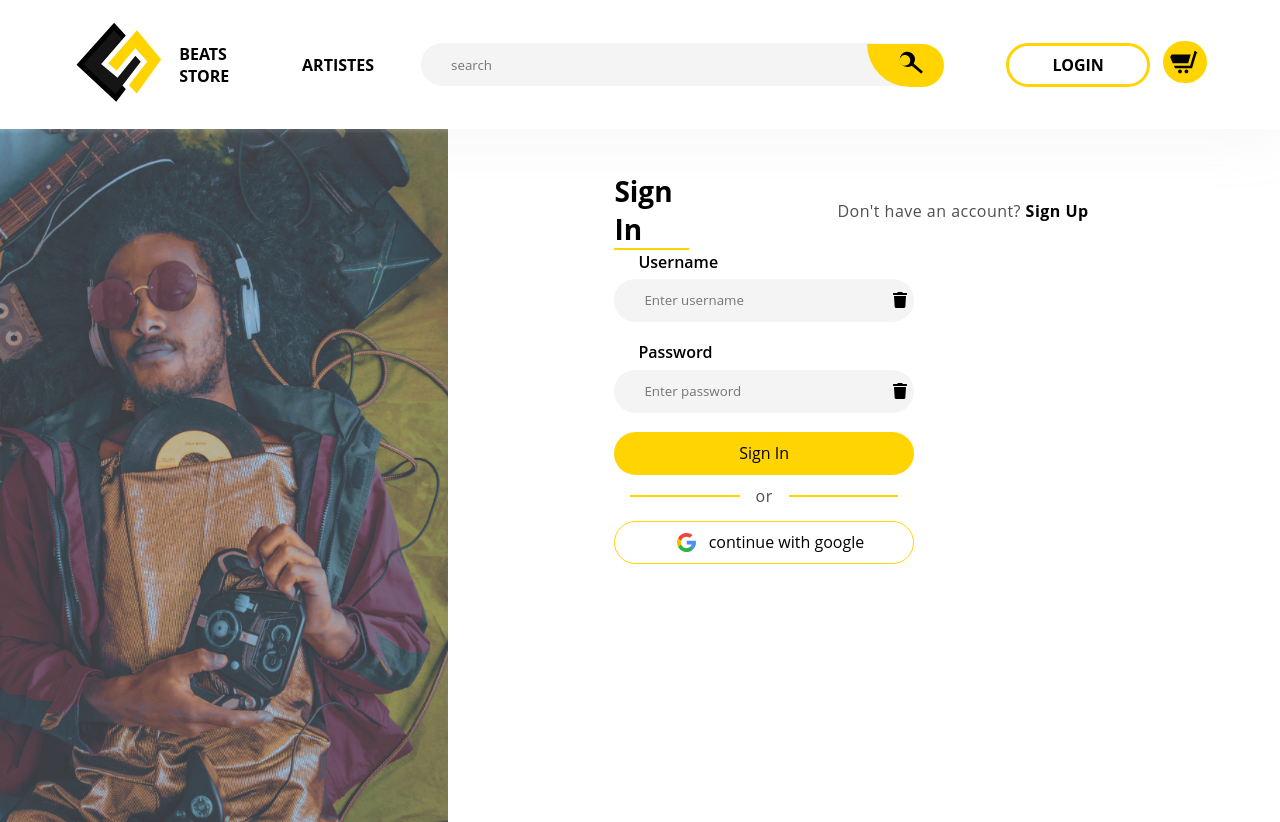
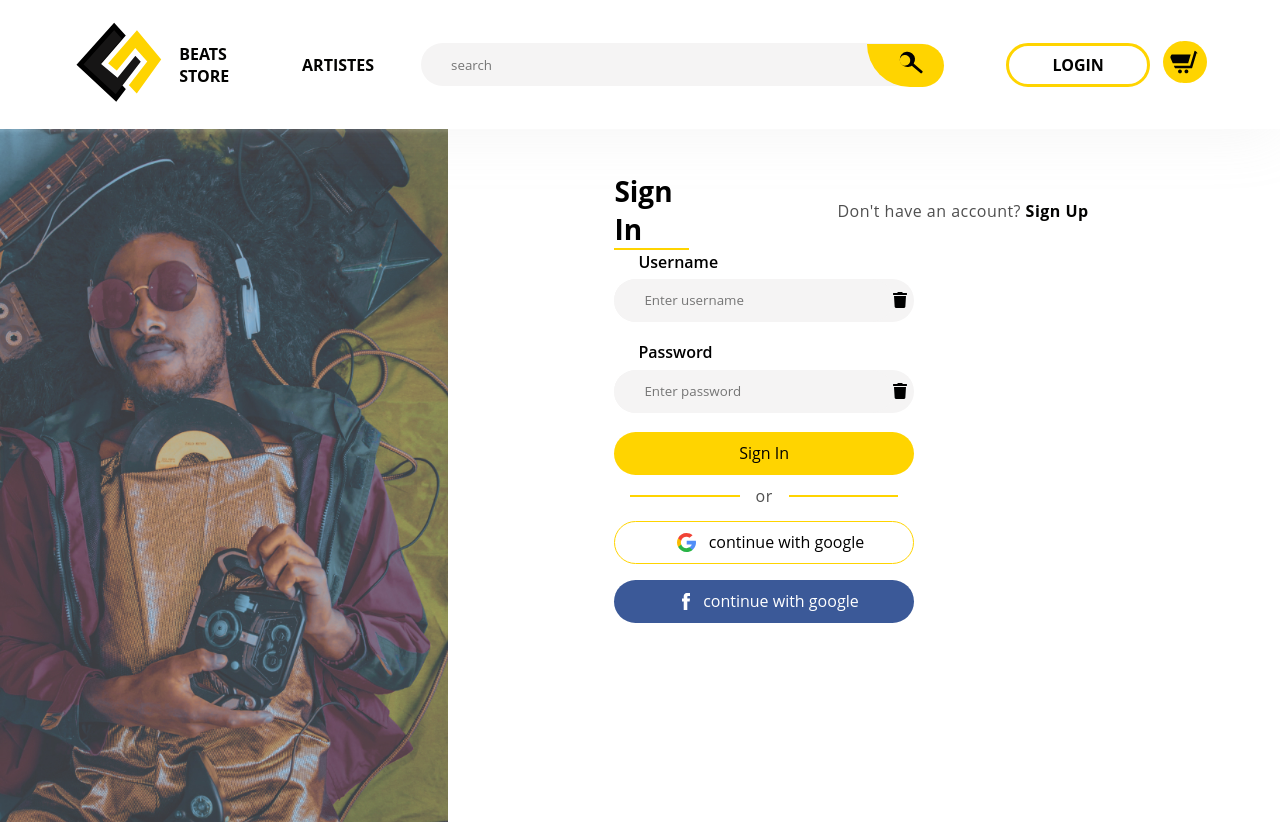
Before and after one commit to Tetteh-Yaw-Precious/GoldYardRecordsUpgrade-master, a plain HTML site: page login.html in a window 1280 px wide. Drawn offline with Linux system fonts and the light colour scheme.

Commit message:
update on login page

```diff
--- a/login.html
+++ b/login.html
@@ -83,6 +83,9 @@
                 <div class="log--google">
                     <a href="#"><img src="./ASSETS/loginpage/google.svg" alt="">continue with google</a>
                 </div>
+                <div class="log--facebook">
+                    <a href="#"><img src="./ASSETS/loginpage/facebook.svg" alt="">continue with google</a>
+                </div>
               </div>
             </form>
           </div>
--- a/scss/login/_loginContainer.scss
+++ b/scss/login/_loginContainer.scss
@@ -44,14 +44,14 @@
         display: flex;
         flex-direction: column;
         width: 60%;
-        margin-bottom: .6rem;
+        margin-bottom: 0.6rem;
         label {
           margin-bottom: 0.4rem;
           padding: 0rem 1.5rem;
           font-weight: 600 !important;
           font-size: $labelFontSize;
         }
-        .input--icon{
+        .input--icon {
           width: 100%;
           display: flex;
           flex-direction: row !important;
@@ -72,7 +72,7 @@
           justify-content: center;
           height: $logInHeight;
           align-items: center;
-          margin-bottom: .4rem;
+          margin-bottom: 0.4rem;
           border-radius: $borderRadius;
           background-color: $primaryColor;
           color: rgb(0, 0, 0);
@@ -91,15 +91,28 @@
           }
         }
       }
-      .log--google{
+      .log--google {
         width: 100%;
-        a{
+        a {
           border: 1px solid $primaryColor;
           background: white;
+          font-family: 13px !important;
         }
-        a img{
+        a img {
           width: 1.2rem;
-          margin: 0rem .8rem;
+          margin: 0rem 0.8rem;
+        }
+      }
+      .log--facebook {
+        width: 100%;
+        a {
+          background: #3b5998;
+          color: white;
+          font-family: 13px;
+        }
+        a img {
+          width: .5rem;
+          margin: 0rem 0.8rem;
         }
       }
     }
```
Also changed, not shown: ASSETS/loginpage/facebook.svg (added), scss/style.css, 1 other file.
